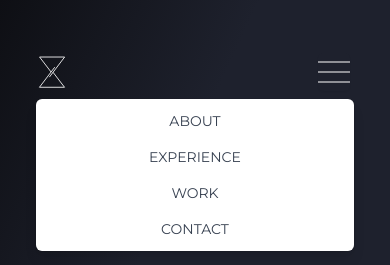
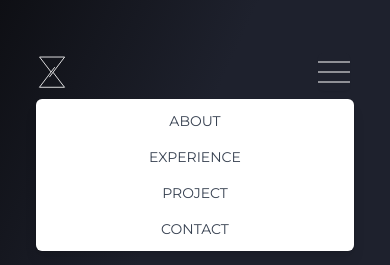
Before and after one commit to Zeaventyyy/My-Portfolio, a React (Create React App) app: page / in a window 390 px wide. Both pictures are taken after a click on the button 334 px from the left and 72 px from the top of the page. Shown: the top 265 px of the page. Built offline with nearby package versions, Linux system fonts and the light colour scheme.

Commit message:
Changed work to project

```diff
--- a/src/landingpage/navbar/navbar.jsx
+++ b/src/landingpage/navbar/navbar.jsx
@@ -122,7 +122,7 @@ function Navbar() {
                         'block px-4 py-2 text-sm',
                       )}
                     >
-                      Work
+                      Project
                     </a>
                   )}
                 </Menu.Item>
```
